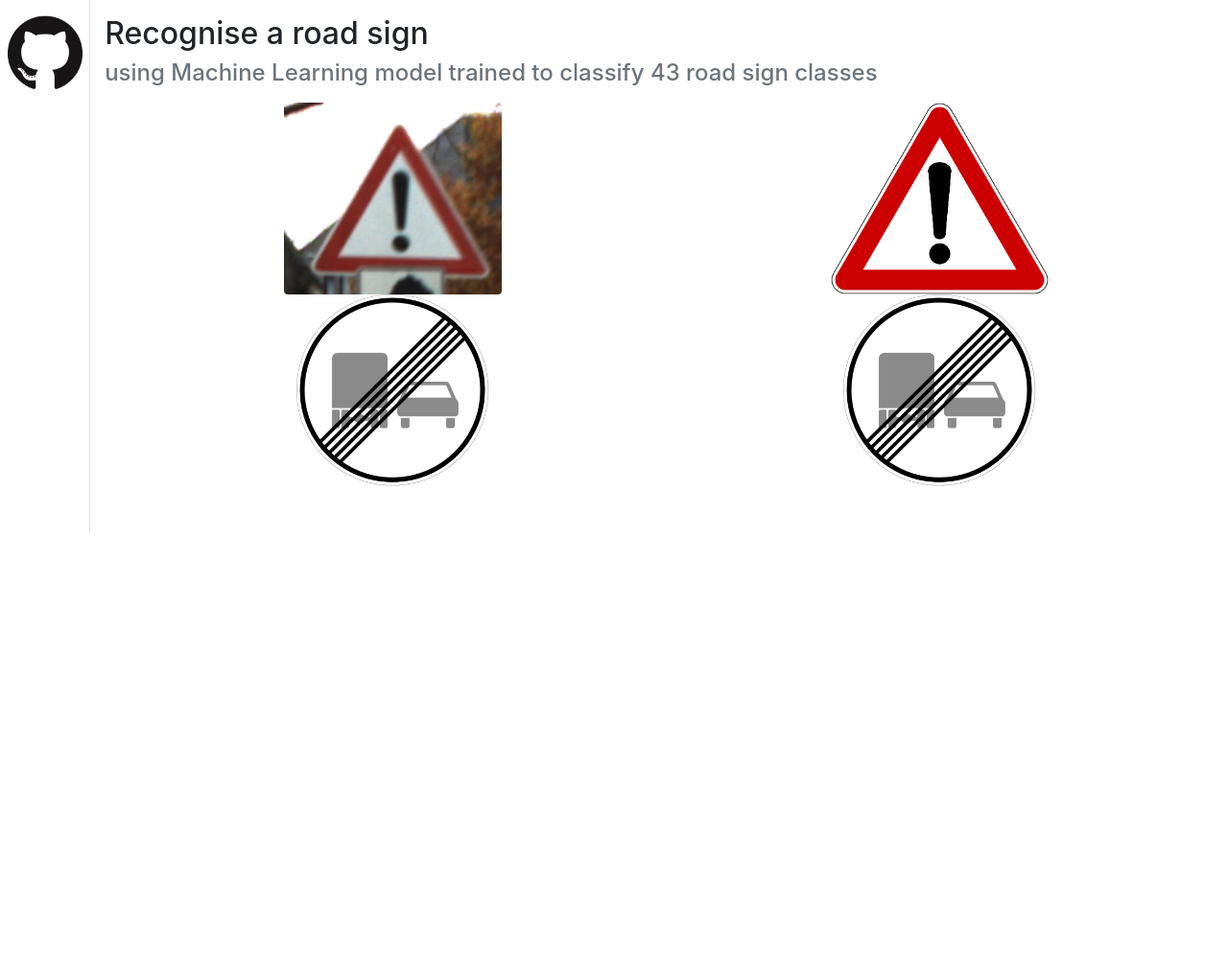
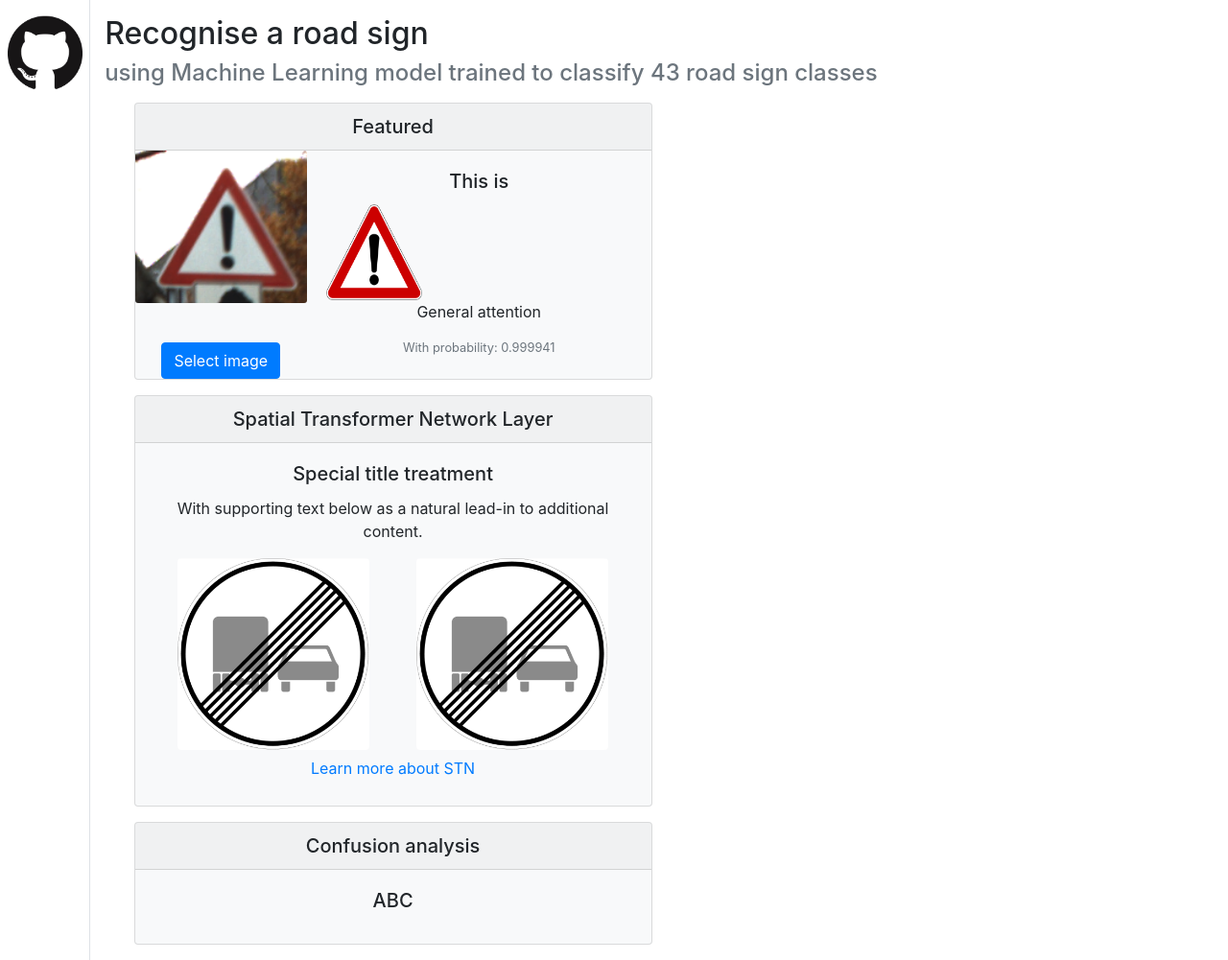
Before and after one commit to j99nowicki/ml_road_signs_web, a Flask app: page / in a window 1280 px wide. Shown: the part 56-1057 px from the top of the page at 96% size. Before the commit the page ends 612 px from the top, so only its background shows below. Run offline with Flask 2, Linux system fonts and the light colour scheme; some libraries are stand-ins or nearby versions.

Commit message:
layout changed to cards

```diff
--- a/classifier/cnn_classifier.py
+++ b/classifier/cnn_classifier.py
@@ -222,7 +222,7 @@ def ml_figures():
     annotations = []
     probs = np.round(df.probability.tolist(), decimals=4)
 
-    for yd, xd in zip( probs, df.class_id.tolist()):
+    for yd, xd in zip(probs, df.class_id.tolist()):
       # labeling bars
       annotations.append(dict(xref='x1', yref='y1',
                               y=xd, x=yd + 3,
--- a/rsc_webapp/routes.py
+++ b/rsc_webapp/routes.py
@@ -37,7 +37,9 @@ def index(filename=None):
     return render_template('index.html',
                             ids=ids,
                             figuresJSON=figuresJSON,
-                            input_filename=input_filename)
+                            input_filename=input_filename,
+                            sign_name="General attention",
+                            probability="0.999941")
 
 @app.route('/figures')
 def figures():
--- a/rsc_webapp/static/css/style.css
+++ b/rsc_webapp/static/css/style.css
@@ -1,3 +1,9 @@
 .sign-image{
     height: 200px;
+    height: 200px;
  }
+
+ .predict-image{
+    width: 100px;
+    height: 100px;
+ }
--- a/rsc_webapp/templates/index.html
+++ b/rsc_webapp/templates/index.html
@@ -55,7 +55,7 @@
     <!--Main column-->
     <div class="col-11">
 
-        <!--chart descriptions-->
+        <!--Descriptions-->
         <div id="middle-info" class="mt-3">
 
             <h2 id="tag-line">Recognise a road sign</h2>
@@ -63,25 +63,39 @@
 
         </div>
 
-        <!--charts-->
-        <div id="charts" class="container mt-3 text-center" >
+        <!--Input / output-->
+        <div id="input" class="container mt-3 text-center" >
 
-            <!--top two charts-->
-            <div class="row" >
-                <div class="col-sm-6" >
-                    <div class="text-center sign-image">
-                        <img src="{{input_filename}}" class="rounded h-100 mw-100" alt="...">
+            <!--top two boxes-->
+            <div class="card bg-light mb-3" style="max-width: 540px;">
+                <h5 class="card-header">Featured</h5>
+                <div class="row no-gutters">
+                  <div class="col-sm-4">
+                    <div class="sign-image">
+                      <img src="{{input_filename}}" class="card-img" alt="Input image">
                     </div>
+                    <a href="/upload-image" class="btn btn-primary">Select image</a>
                   </div>
-                <div class="col-sm-6">
-                    <div class="text-center sign-image">
-                        <img src="/static/img/icons/18.png" class="rounded h-100 mw-100" alt="...">
+                  <div class="col-sm-8">
+                    <div class="card-body">
+                      <h5 class="card-title">This is</h5>
+                      <div class="predict-image">
+                          <img src="/static/img/icons/18.png" class="rounded h-100 mw-100" alt="Predicted sign class">
+                      </div>
+                      <p class="card-text">{{sign_name}}</p>
+                      <p class="card-text"><small class="text-muted">With probability: {{probability}}</small></p>
+                    </div>
                   </div>
                 </div>
             </div>
 
             <!--bottom two charts-->
-            <div class="row mb-6">
+            <div class="card bg-light mb-3" style="max-width: 540px;">
+                <h5 class="card-header">Spatial Transformer Network Layer</h5>
+                <div class="card-body">
+                    <h5 class="card-title">Special title treatment</h5>
+                    <p class="card-text">With supporting text below as a natural lead-in to additional content.</p>
+                        <div class="row no-gutters mb-6">
                             <div class="col-sm-6" >
                                 <div class="text-center sign-image">
                                 <img src="/static/img/icons/42.png" class="rounded h-100 mw-100" alt="...">
@@ -93,10 +107,17 @@
                             </div>
                             </div>
                         </div>
+                    <a href="https://arxiv.org/pdf/1506.02025.pdf" class="btn btn-link">Learn more about STN</a>
+                </div>
+            </div>
 
             <!--Create another row for a probability=ies chart-->
-            <div class="row mb-5">
-                <div class="col-8">
+            <div class="card bg-light mb-3" style="max-width: 540px;">
+                <h5 class="card-header">Confusion analysis</h5>
+                <div class="card-body">
+                    <h5 class="card-title">ABC</h5>
+                    <div class="row no-gutters mb-6">
+                        <div class="col-sm-12">
                             <div id="chart1">
                                 <div id="{{ids[0]}}"></div>
                             </div>
@@ -104,7 +125,8 @@
                     </div>
                 </div>
             </div>
-    <div>
+        </div>
+    </div>
 </div>
 
 <!--footer section-->
```
Lines whose indentation alone changed are shown as unchanged.
